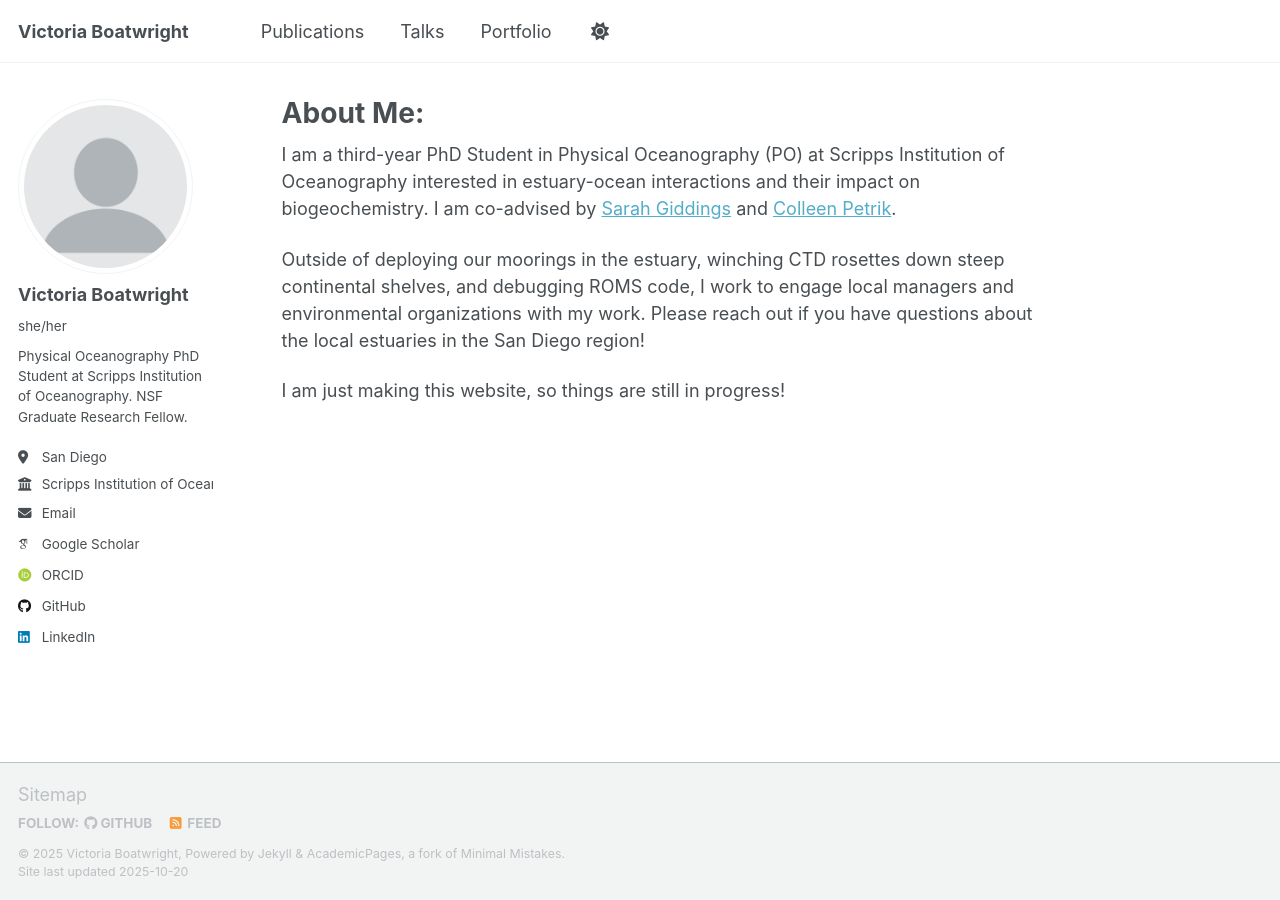
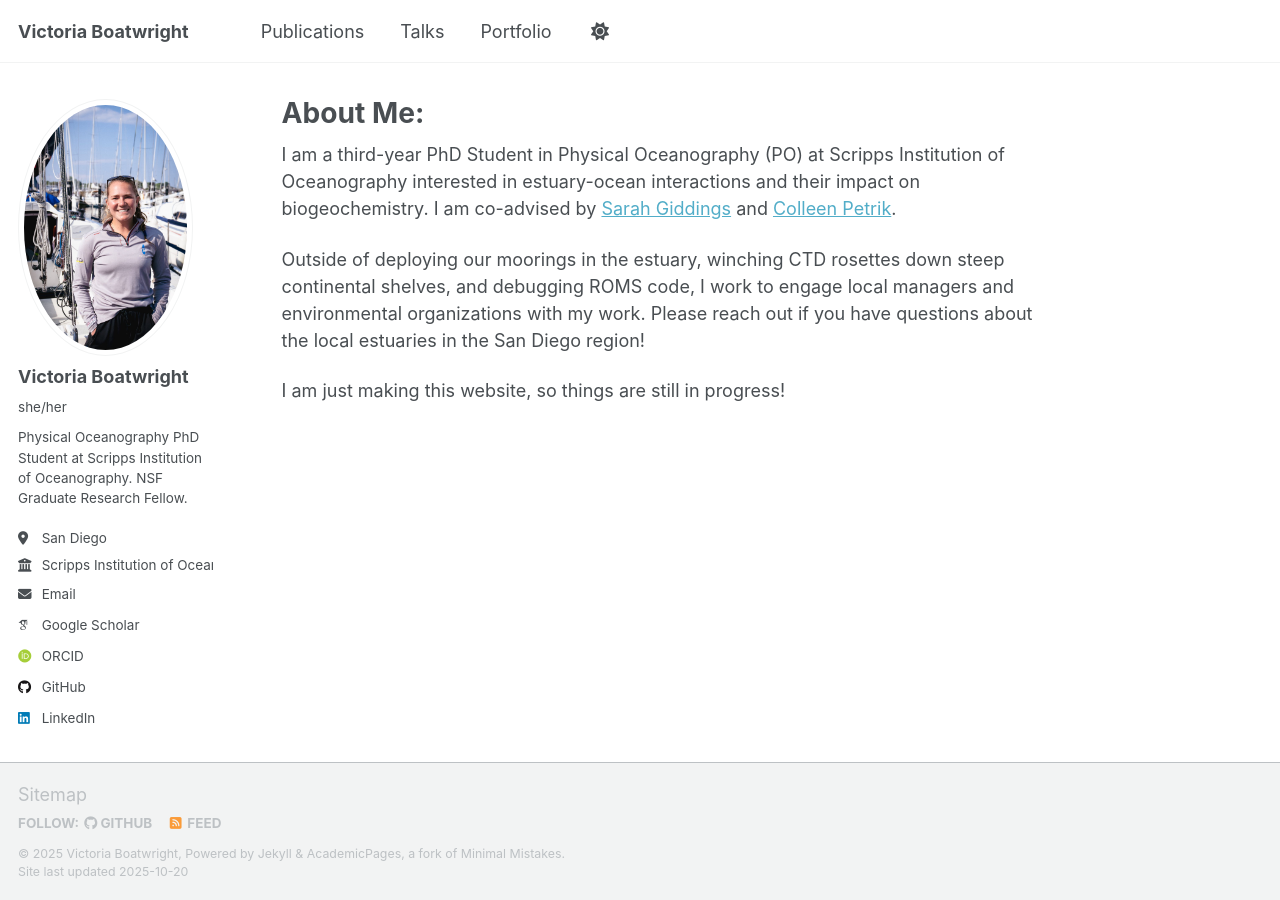
Before and after one commit to victoria-boatwright/victoria-boatwright.github.io, a Jekyll site: the page built from _pages/about.md, in a window 1280 px wide. Built offline with Jekyll 4.4.1, drawn with Linux system fonts in a browser that asks for light colours; some web fonts are replaced; a script that is not in the unit is left out.

Commit message:
correct linking to profile picture

```diff
--- a/_config.yml
+++ b/_config.yml
@@ -23,7 +23,7 @@ repository               : "victoria-boatwright.github.io"
 #               Additional customization can be done by editing /_includes/author-profile.html
 author:
   # Biographic information
-  avatar           : "profile.png"
+  avatar           : "boat_pic.jpeg"
   name             : "Victoria Boatwright"
   pronouns         : "she/her" # example: "she/her"
   bio              : "Physical Oceanography PhD Student at Scripps Institution of Oceanography. NSF Graduate Research Fellow."
```
